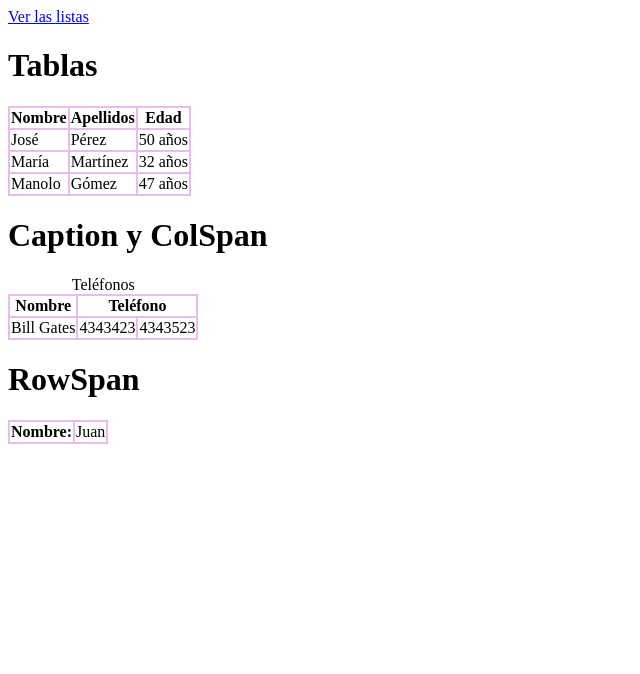
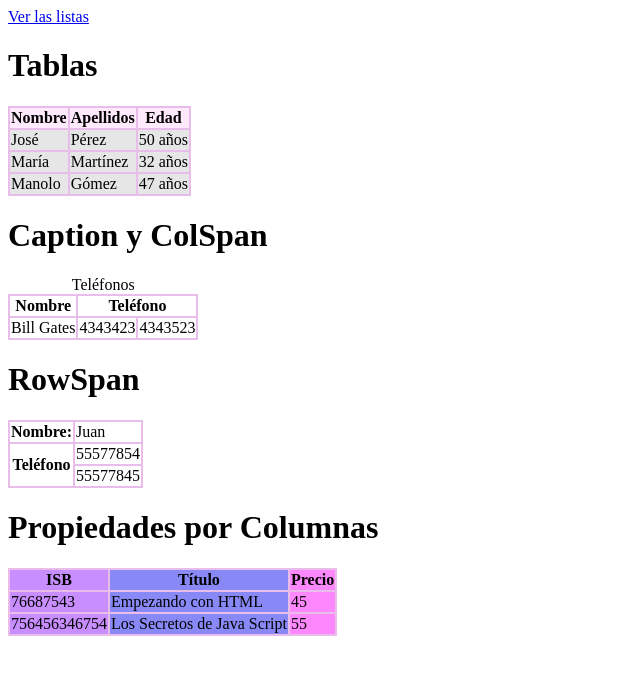
Before and after one commit to 1andrea2mg-tech/8-Listas, a plain HTML site: page tablas.html in a window 1280 px wide. Shown: the whole page, without its empty margins (0-640 px from the left). Drawn offline with Linux system fonts and the light colour scheme.

Commit message:
version 2.0

```diff
--- a/tablas.html
+++ b/tablas.html
@@ -14,22 +14,22 @@
     <a href="index.html">Ver las listas</a>
     <h1>Tablas</h1>
     <table>
-        <tr>
+        <tr style="background-color: rgb(255, 233, 252);">
             <th>Nombre</th>
             <th>Apellidos</th>
             <th>Edad</th>
         </tr>
-        <tr>
+        <tr style="background-color: rgb(230, 230, 230);">
             <td>José</td>
             <td>Pérez</td>
             <td>50 años</td>
         </tr>
-        <tr>
+        <tr style="background-color: rgb(230, 230, 230);">
             <td>María</td>
             <td>Martínez</td>
             <td>32 años</td>
         </tr>
-        <tr>
+        <tr style="background-color: rgb(230, 230, 230);">
             <td>Manolo</td>
             <td>Gómez</td>
             <td>47 años</td>
@@ -55,6 +55,37 @@
             <td>Juan</td>
 
         </tr>
+        <tr>
+            <th rowspan="2">Teléfono</th>
+            <td>55577854</td>
+        </tr>
+        <tr>
+            <td>55577845</td>
+        </tr>
+    </table>
+
+    <h1>Propiedades por Columnas</h1>
+    <table>
+        <colgroup>
+            <col style="background-color: rgb(200, 141, 255);">
+            <col style="background-color: rgb(136, 136, 247);">
+            <col style="background-color: rgb(253, 135, 253);">
+        </colgroup>
+        <tr>
+            <th>ISB</th>
+            <th>Título</th>
+            <th>Precio</th>
+        </tr>
+        <tr>
+            <td>76687543</td>
+            <td>Empezando con HTML</td>
+            <td>45</td>
+        </tr>
+        <tr>
+            <td>756456346754</td>
+            <td>Los Secretos de Java Script</td>
+            <td>55</td>
+        </tr>
     </table>
 </body>
 </html>
```
